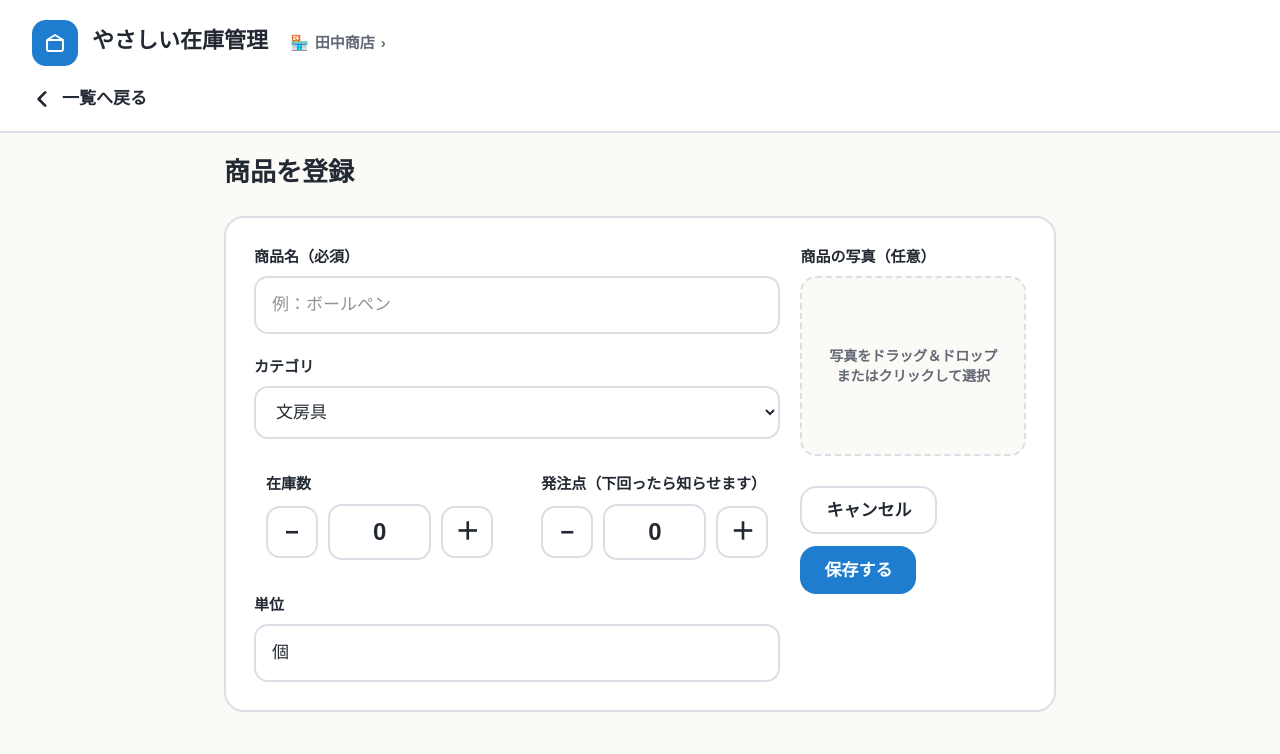
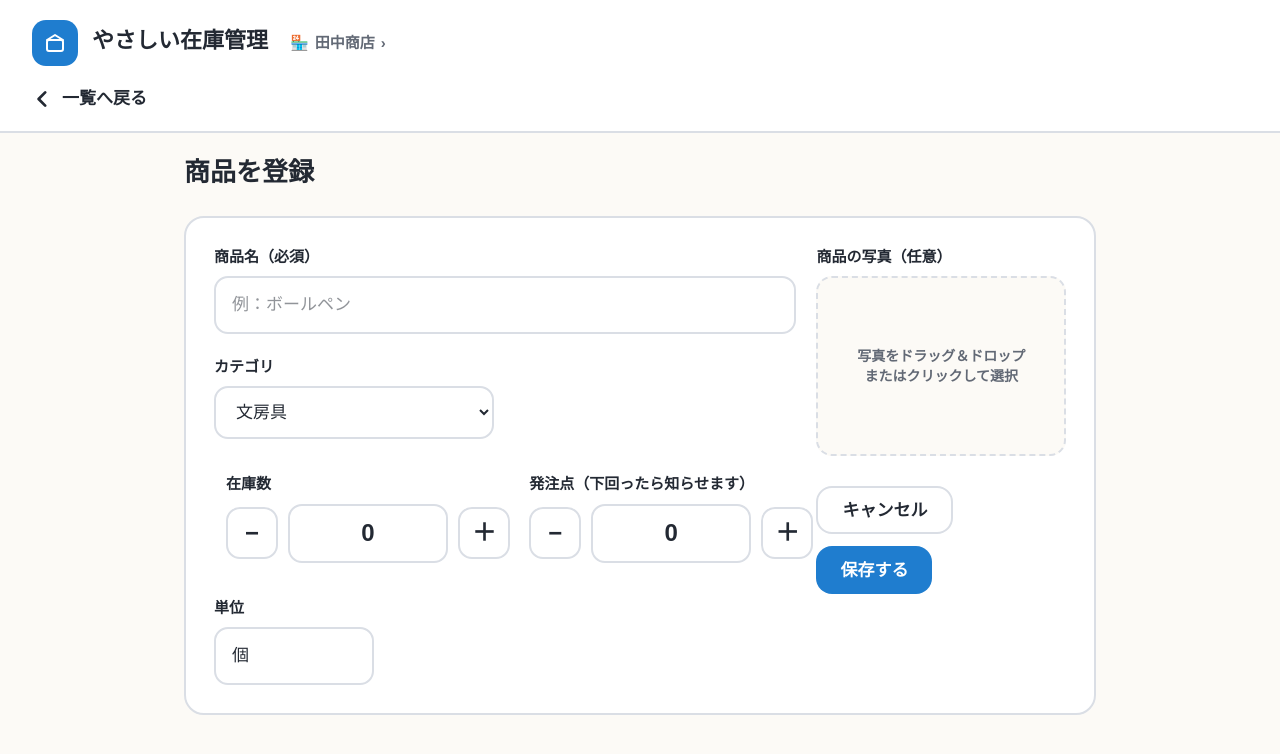
Before and after one commit to coo-07/inventory-management-system, a React (Vite) app: page /items/new in a window 1280 px wide. Shown: the top 754 px of the page. Built offline with nearby package versions, Linux system fonts and the light colour scheme; a web font is replaced by a local one.

Commit message:
数字・カテゴリ・単位のBox幅・カテゴリ数の変更

```diff
--- a/src/pages/ItemForm.jsx
+++ b/src/pages/ItemForm.jsx
@@ -5,7 +5,7 @@ import { useToast } from "../context/ToastContext";
 import PhotoUpload from "../components/PhotoUpload";
 import Button from "../components/Button";
 
-const CATEGORY_OPTIONS = ["文房具", "雑貨", "食品", "その他"];
+const CATEGORY_OPTIONS = ["文房具", "雑貨", "食品", "飲み物", "ペット用品", "衣類", "美容・コスメ", "その他"];
 
 const emptyForm = { name: "", categorySelect: "文房具", categoryOther: "", stock: 0, threshold: 0, unit: "個", imageUrl: "" };
 
@@ -151,7 +151,7 @@ function ItemForm() {
     "box-border w-full rounded-[var(--r-md)] px-4 py-3.5 text-[17px]";
 
   return (
-    <div className="mx-auto max-w-[640px] px-6 py-5 lg:max-w-[880px]">
+    <div className="mx-auto max-w-[640px] px-6 py-5 lg:max-w-[960px]">
       <h1 className="mb-6 text-[26px] font-bold">{isEdit ? "商品を編集" : "商品を登録"}</h1>
 
       {showErrorSummary && errorSummaryItems.length > 0 && (
@@ -215,7 +215,7 @@ function ItemForm() {
               <select
                 value={form.categorySelect}
                 onChange={(e) => setForm((prev) => ({ ...prev, categorySelect: e.target.value }))}
-                className="box-border w-full cursor-pointer rounded-[var(--r-md)] border-2 px-4 py-3.5 text-[17px]"
+                className="box-border w-full max-w-[280px] cursor-pointer rounded-[var(--r-md)] border-2 px-4 py-3.5 text-[17px]"
                 style={{ borderColor: "var(--border)", background: "var(--surface)", color: "var(--ink)" }}
               >
                 {CATEGORY_OPTIONS.map((opt) => (
@@ -262,7 +262,7 @@ function ItemForm() {
                     inputMode="numeric"
                     pattern="[0-9]*"
                     autoComplete="off"
-                    className="min-w-0 flex-1 rounded-[var(--r-md)] border-2 p-2.5 text-center text-2xl font-bold"
+                    className="h-[59px] w-[160px] rounded-[var(--r-md)] border-2 p-2.5 text-center text-2xl font-bold"
                     style={{ borderColor: fieldErrors.stock ? "var(--red)" : "var(--border)", background: "var(--surface)", color: "var(--ink)" }}
                   />
                   <button
@@ -306,7 +306,7 @@ function ItemForm() {
                     inputMode="numeric"
                     pattern="[0-9]*"
                     autoComplete="off"
-                    className="min-w-0 flex-1 rounded-[var(--r-md)] border-2 p-2.5 text-center text-2xl font-bold"
+                    className="h-[59px] w-[160px] rounded-[var(--r-md)] border-2 p-2.5 text-center text-2xl font-bold"
                     style={{ borderColor: fieldErrors.threshold ? "var(--red)" : "var(--border)", background: "var(--surface)", color: "var(--ink)" }}
                   />
                   <button
@@ -333,7 +333,7 @@ function ItemForm() {
                 value={form.unit}
                 onChange={(e) => setForm((prev) => ({ ...prev, unit: e.target.value }))}
                 placeholder="個・本・冊 など"
-                className={fieldBase}
+                className={`${fieldBase} max-w-[160px]`}
                 style={{ border: "2px solid var(--border)", background: "var(--surface)", color: "var(--ink)" }}
               />
             </div>
```
